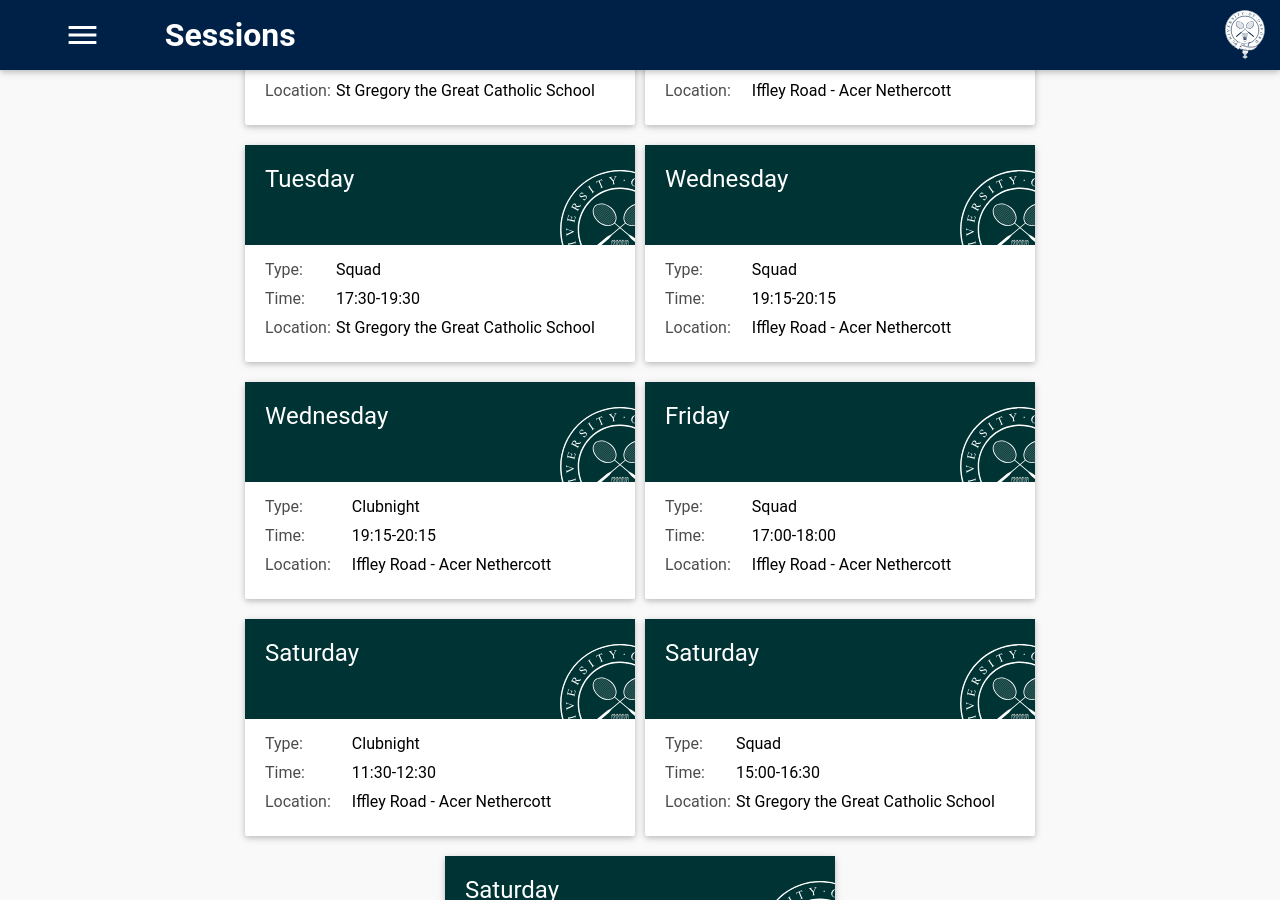
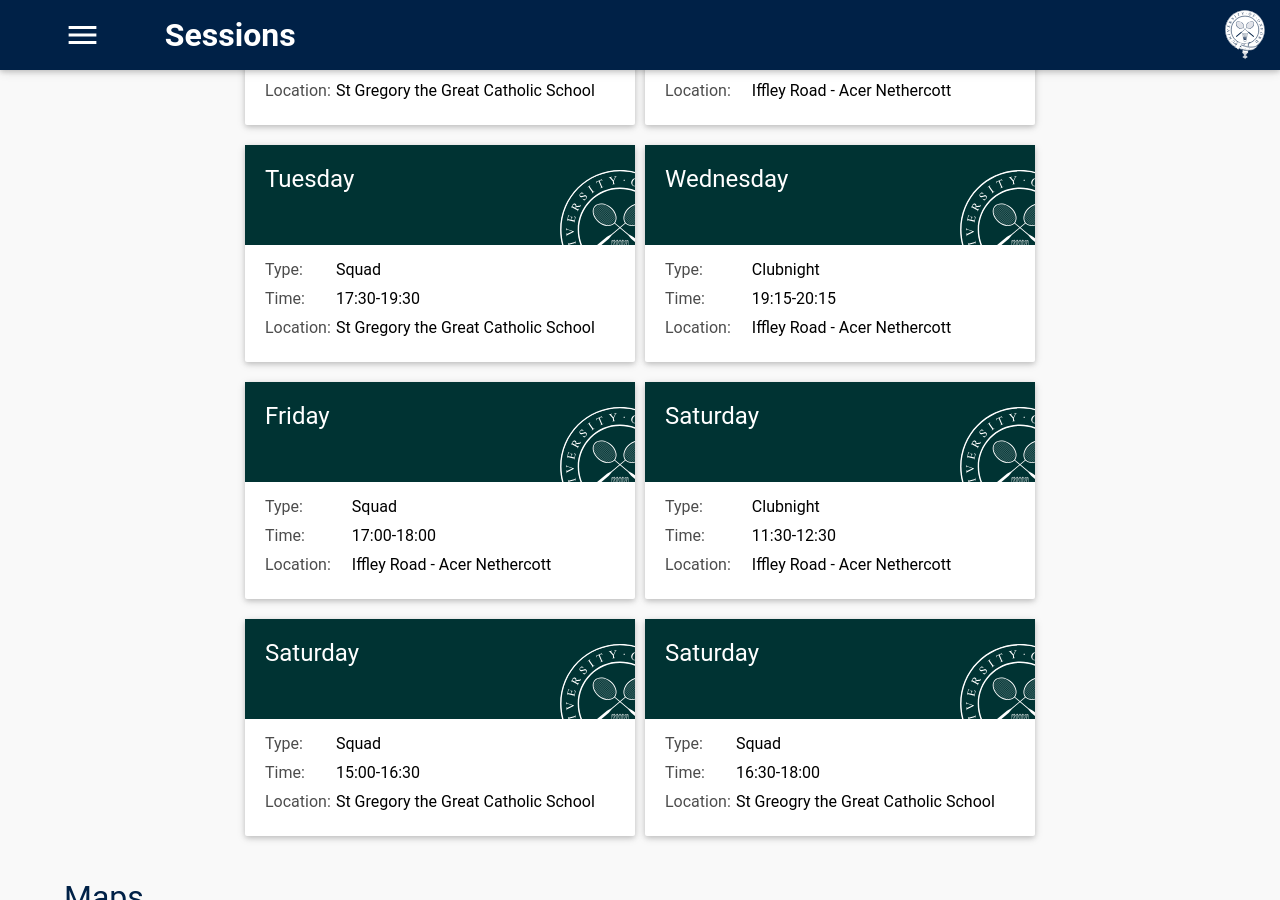
Before and after one commit to OUBaC/OUBaC.github.io, a Jekyll site: the page built from sessions.html, in a window 1280 px wide and 900 px high, scrolled down 668 px. Built offline with Jekyll 4.4.1, drawn with Linux system fonts in a browser that asks for light colours.

Commit message:
sessions update

```diff
--- a/sessions.html
+++ b/sessions.html
@@ -37,11 +37,6 @@
 - day: Tuesday
   time: "17:30-19:30"
   location: "St Gregory the Great Catholic School"
-  participantString: "Squad"
-
-- day: Wednesday
-  time: "19:15-20:15"
-  location: "Iffley Road - Acer Nethercott"
   participantString: "Squad"
 
 - day: Wednesday
```
